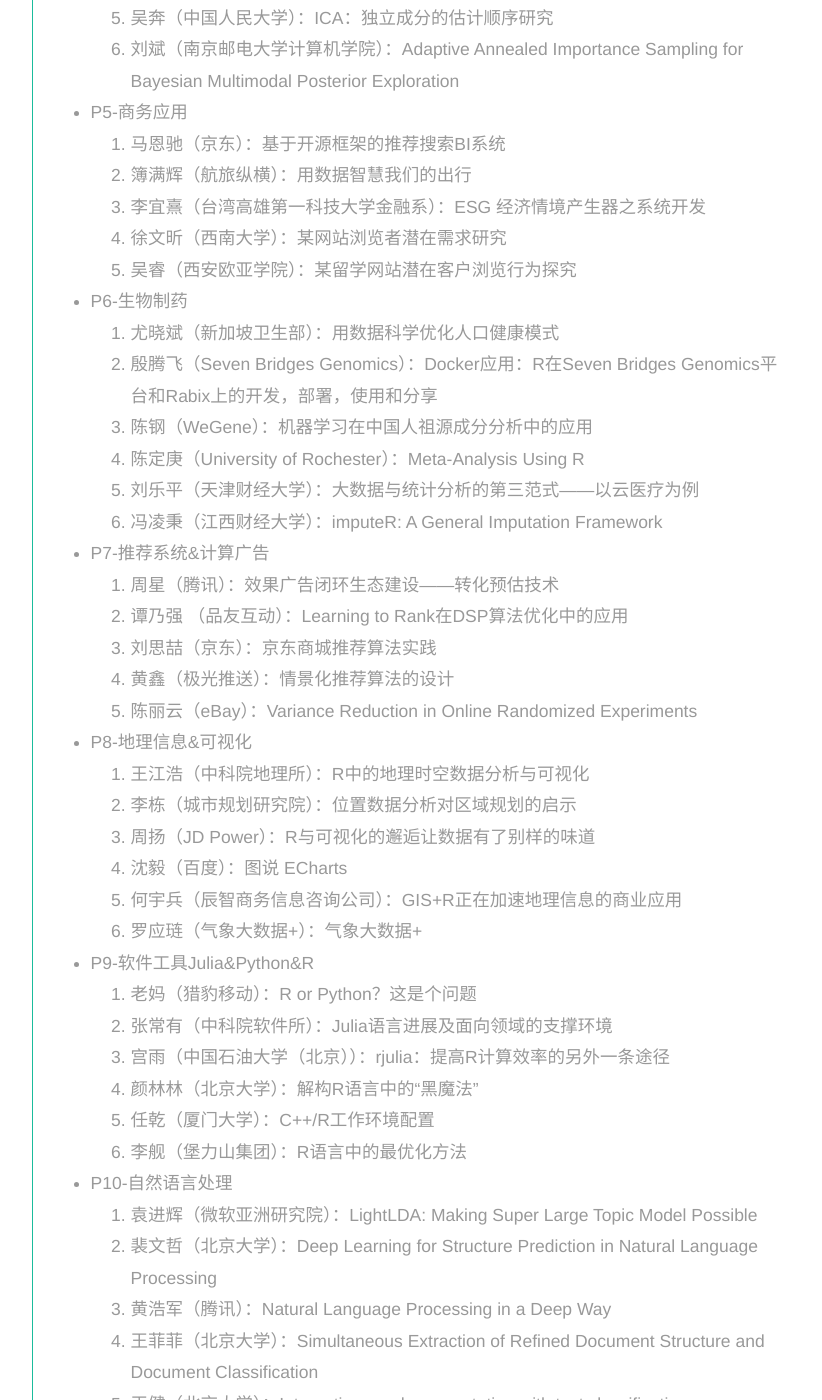
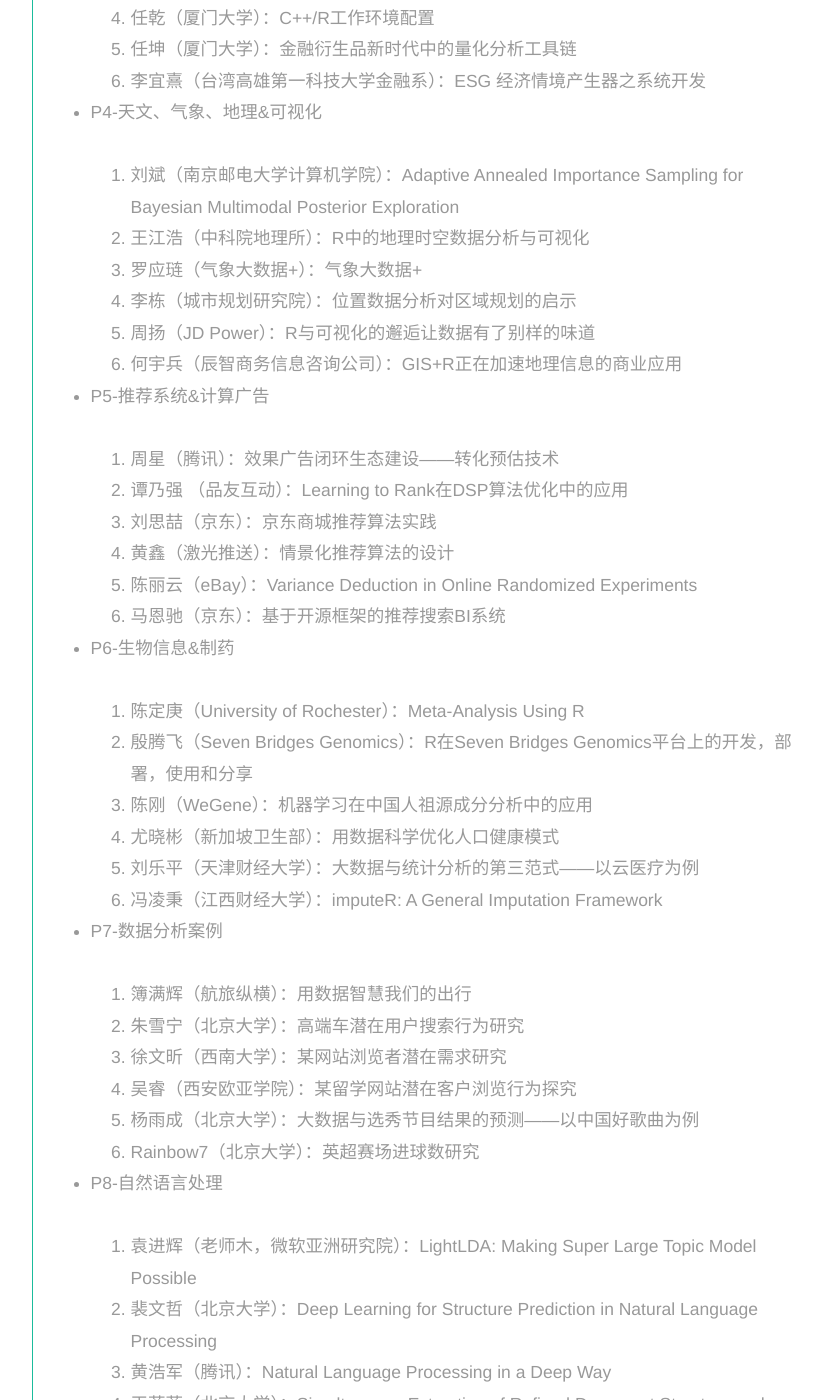
Before and after one commit to cosname/R-conference, a Jekyll site: the page built from _posts/2015-06-06-beijing.html, in a window 1280 px wide and 1400 px high, scrolled down 2124 px. Shown: the whole window, without its empty margins (58-880 px from the left). Built offline with Jekyll 4.4.1, drawn with Linux system fonts in a browser that asks for light colours; comment, search, counter and statistics services are not loaded; some of the changed text lies outside the part shown.

Commit message:
Update 2015-06-06-beijing.html

```diff
--- a/_posts/2015-06-06-beijing.html
+++ b/_posts/2015-06-06-beijing.html
@@ -34,104 +35,111 @@
 <li>袁晓如（北京大学）：让数据触手可及——可视分析</li>
 <li>冯永昌（微量集团）：用R语言进行高级量化投资——一个期货和期权组合的策略案例</li>
 <li>苏萌（百分点）：基于分布式架构的大数据商业建模</li>
-<li>叶信岳（肯特州立大学）：地理信息</li>
+<li>叶信岳（肯特州立大学）：Open Source Comparative Spatio-temporal Dynamics</li>
 <li>王汉生（北京大学）：网络结构数据与互联网征信</li>
 </ol></li>
+<li><p>P1-百度大数据技术专场（百度冠名） </p>
 
-<li>P1-百度大数据技术专场（百度冠名）
 <ol>
 <li>周杰（百度）：自然语言理解中的深度学习</li>
 <li>罗恒（百度）：深度学习的历史及面临的挑战——自我疑惑解答</li>
 <li>夏添（百度）：图像识别技术的进展和应用</li>
 <li>毕然（百度）：互联网促销策略中的统计模型</li>
 <li>黄晶（百度）：Transfer learning在广告点击率预估的应用</li>
+<li>沈毅（百度）：图说 Charts</li>
 </ol></li>
+<li><p>P2-人网物联（LEDI冠名）</p>
 
-<li>P2-人网物联
 <ol>
-<li>朱雪宁（北京大学）：社交网络向量自回归模型</li>
 <li>张江（北京师范大学）：Collective Attention Flows on the Web</li>
 <li>许小可（大连民族学院）：在线社交网络上的亲属关系识别与动态可视化</li>
 <li>陈光（北京邮电大学）：大数据时代的&quot;读&quot;者之道——社会化阅读趋势与应用</li>
-<li>周静（北京大学）：个体网络特征对客户流失的影响</li>
+<li>刘路（中南大学）：带图结构的大偏差理论</li>
+<li>高涛（中国人民大学）：高斯图模型应用和其大规模算法</li>
+<li>黄丹阳（北京大学）：Least Squares Estimation of Spatial Autoregressive Models for Large-Scale Social Networks</li>
 </ol></li>
+<li><p>P3-量化投资（微量集团冠名）</p>
 
-<li>P3-量化投资
 <ol>
 <li>刘天权（量客投资高级合伙人）：R语言在程序化交易与高频交易中的应用</li>
-<li>任坤（厦门大学）：金融衍生品新时代中的量化分析工具链</li>
 <li>解环宇（北京大学）：从一级市场的投行经历到二级市场的量化交易</li>
 <li>张俊妮（北京大学）：Distillation of News Flow into Analysis of Stock Reactions</li>
-<li>张云松（融360）：互联网金融中的数据掘金者</li>
+<li>任乾（厦门大学）：C++/R工作环境配置</li>
+<li>任坤（厦门大学）：金融衍生品新时代中的量化分析工具链</li>
+<li>李宜熹（台湾高雄第一科技大学金融系）：ESG 经济情境产生器之系统开发</li>
 </ol></li>
+<li><p>P4-天文、气象、地理&amp;可视化</p>
 
-<li>P4-统计理论
 <ol>
-<li>常象宇（西安交通大学）：分布式回归算法的参数设置</li>
-<li>马莹莹（北京大学）：具有低维因子结构的高维两样本检验</li>
-<li>刘路（中南大学）：带图结构的大偏差理论</li>
-<li>高涛（中国人民大学）：高斯图模型应用和其大规模算法</li>
-<li>吴奔（中国人民大学）：ICA：独立成分的估计顺序研究</li>
 <li>刘斌（南京邮电大学计算机学院）：Adaptive Annealed Importance Sampling for Bayesian Multimodal Posterior Exploration</li>
+<li>王江浩（中科院地理所）：R中的地理时空数据分析与可视化</li>
+<li>罗应琏（气象大数据+）：气象大数据+</li>
+<li>李栋（城市规划研究院）：位置数据分析对区域规划的启示</li>
+<li>周扬（JD Power）：R与可视化的邂逅让数据有了别样的味道</li>
+<li>何宇兵（辰智商务信息咨询公司）：GIS+R正在加速地理信息的商业应用</li>
 </ol></li>
+<li><p>P5-推荐系统&amp;计算广告</p>
 
-<li>P5-商务应用
-<ol>
-<li>马恩驰（京东）：基于开源框架的推荐搜索BI系统</li>
-<li>簿满辉（航旅纵横）：用数据智慧我们的出行</li>
-<li>李宜熹（台湾高雄第一科技大学金融系）：ESG 经济情境产生器之系统开发</li>
-<li>徐文昕（西南大学）：某网站浏览者潜在需求研究</li>
-<li>吴睿（西安欧亚学院）：某留学网站潜在客户浏览行为探究</li>
-</ol></li>
-
-<li>P6-生物制药
-<ol>
-<li>尤晓斌（新加坡卫生部）：用数据科学优化人口健康模式</li>
-<li>殷腾飞（Seven Bridges Genomics）：Docker应用：R在Seven Bridges Genomics平台和Rabix上的开发，部署，使用和分享</li>
-<li>陈钢（WeGene）：机器学习在中国人祖源成分分析中的应用</li>
-<li>陈定庚（University of Rochester）：Meta-Analysis Using R</li>
-<li>刘乐平（天津财经大学）：大数据与统计分析的第三范式——以云医疗为例</li>
-<li>冯凌秉（江西财经大学）：imputeR: A General Imputation Framework</li>
-</ol></li>
-
-<li>P7-推荐系统&amp;计算广告
 <ol>
 <li>周星（腾讯）：效果广告闭环生态建设——转化预估技术</li>
 <li>谭乃强 （品友互动）：Learning to Rank在DSP算法优化中的应用</li>
 <li>刘思喆（京东）：京东商城推荐算法实践</li>
-<li>黄鑫（极光推送）：情景化推荐算法的设计</li>
-<li>陈丽云（eBay）：Variance Reduction in Online Randomized Experiments</li>
+<li>黄鑫（激光推送）：情景化推荐算法的设计</li>
+<li>陈丽云（eBay）：Variance Deduction in Online Randomized Experiments</li>
+<li>马恩驰（京东）：基于开源框架的推荐搜索BI系统</li>
 </ol></li>
+<li><p>P6-生物信息&amp;制药</p>
 
-<li>P8-地理信息&amp;可视化
 <ol>
-<li>王江浩（中科院地理所）：R中的地理时空数据分析与可视化</li>
-<li>李栋（城市规划研究院）：位置数据分析对区域规划的启示</li>
-<li>周扬（JD Power）：R与可视化的邂逅让数据有了别样的味道</li>
-<li>沈毅（百度）：图说 ECharts</li>
-<li>何宇兵（辰智商务信息咨询公司）：GIS+R正在加速地理信息的商业应用</li>
-<li>罗应琏（气象大数据+）：气象大数据+</li>
+<li>陈定庚（University of Rochester）：Meta-Analysis Using R</li>
+<li>殷腾飞（Seven Bridges Genomics）：R在Seven Bridges Genomics平台上的开发，部署，使用和分享</li>
+<li>陈刚（WeGene）：机器学习在中国人祖源成分分析中的应用</li>
+<li>尤晓彬（新加坡卫生部）：用数据科学优化人口健康模式</li>
+<li>刘乐平（天津财经大学）：大数据与统计分析的第三范式——以云医疗为例</li>
+<li>冯凌秉（江西财经大学）：imputeR: A General Imputation Framework</li>
 </ol></li>
+<li><p>P7-数据分析案例</p>
 
-<li>P9-软件工具Julia&amp;Python&amp;R
 <ol>
-<li>老妈（猎豹移动）：R or Python？这是个问题</li>
-<li>张常有（中科院软件所）：Julia语言进展及面向领域的支撑环境</li>
-<li>宫雨（中国石油大学（北京））：rjulia：提高R计算效率的另外一条途径</li>
-<li>颜林林（北京大学）：解构R语言中的“黑魔法”</li>
-<li>任乾（厦门大学）：C++/R工作环境配置</li>
-<li>李舰（堡力山集团）：R语言中的最优化方法</li>
+<li>簿满辉（航旅纵横）：用数据智慧我们的出行</li>
+<li>朱雪宁（北京大学）：高端车潜在用户搜索行为研究</li>
+<li>徐文昕（西南大学）：某网站浏览者潜在需求研究</li>
+<li>吴睿（西安欧亚学院）：某留学网站潜在客户浏览行为探究</li>
+<li>杨雨成（北京大学）：大数据与选秀节目结果的预测——以中国好歌曲为例</li>
+<li>Rainbow7（北京大学）：英超赛场进球数研究</li>
 </ol></li>
+<li><p>P8-自然语言处理</p>
 
-<li>P10-自然语言处理
 <ol>
-<li>袁进辉（微软亚洲研究院）：LightLDA: Making Super Large Topic Model Possible</li>
+<li>袁进辉（老师木，微软亚洲研究院）：LightLDA: Making Super Large Topic Model Possible</li>
 <li>裴文哲（北京大学）：Deep Learning for Structure Prediction in Natural Language Processing</li>
 <li>黄浩军（腾讯）：Natural Language Processing in a Deep Way</li>
 <li>王菲菲（北京大学）：Simultaneous Extraction of Refined Document Structure and Document Classification</li>
 <li>王健（北京大学）：Integrating word segmentation with text classification</li>
+<li>常象宇（西安交通大学）：分布式回归算法的参数设置</li>
+</ol></li>
+<li><p>P9-软件工具Julia&amp;Python&amp;R</p>
+
+<ol>
+<li>周琦（大妈，猎豹移动）：R or Python？这是个问题</li>
+<li>颜林林（北京大学）：解构R语言中的“黑魔法”</li>
+<li>李舰（堡力山集团）：R语言中的最优化方法</li>
+<li>张常有（中科院软件所）：Julia语言进展及面向领域的支撑环境</li>
+<li>宫雨（中国石油大学(北京)）：rjulia：提高R计算效率的另外一条途径</li>
+<li>谭炳东（香港浸会大学）：spark与R，Python在数据建模上的协作</li>
+</ol></li>
+<li><p>P10-互联网金融（懒投资冠名）</p>
+
+<ol>
+<li>邓一硕（懒投资）：互联网金融时代下的个人资产配置</li>
+<li>张云松（融360）：互联网金融中的数据掘金者</li>
+<li>柏亮（零壹财经－爱有财）：互联网理财的资产供给</li>
+<li>吴奔（中国人民大学）：ICA：独立成分的估计顺序研究</li>
+<li>马莹莹（北京大学）：具有低维因子结构的高维两样本检验</li>
+<li>周静（北京大学）：个体网络特征对客户流失的影响</li>
 </ol></li>
 </ul>
+
 
 </blockquote>
 
```
Also changed, not shown: other parts of _posts/2015-06-06-beijing.html (+2 -1 lines).
